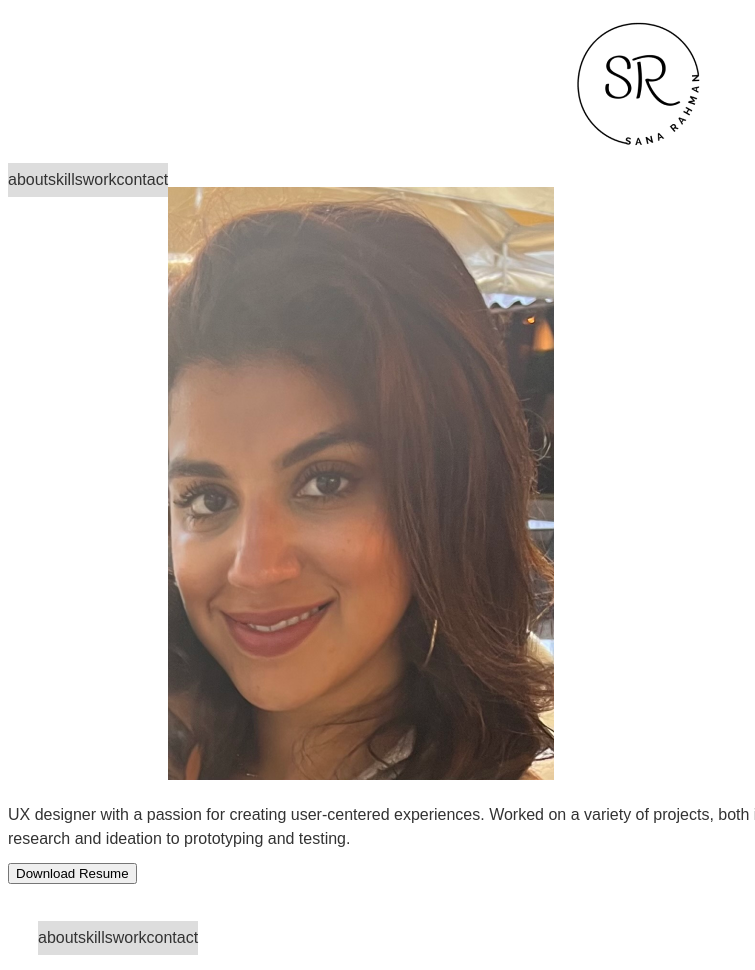
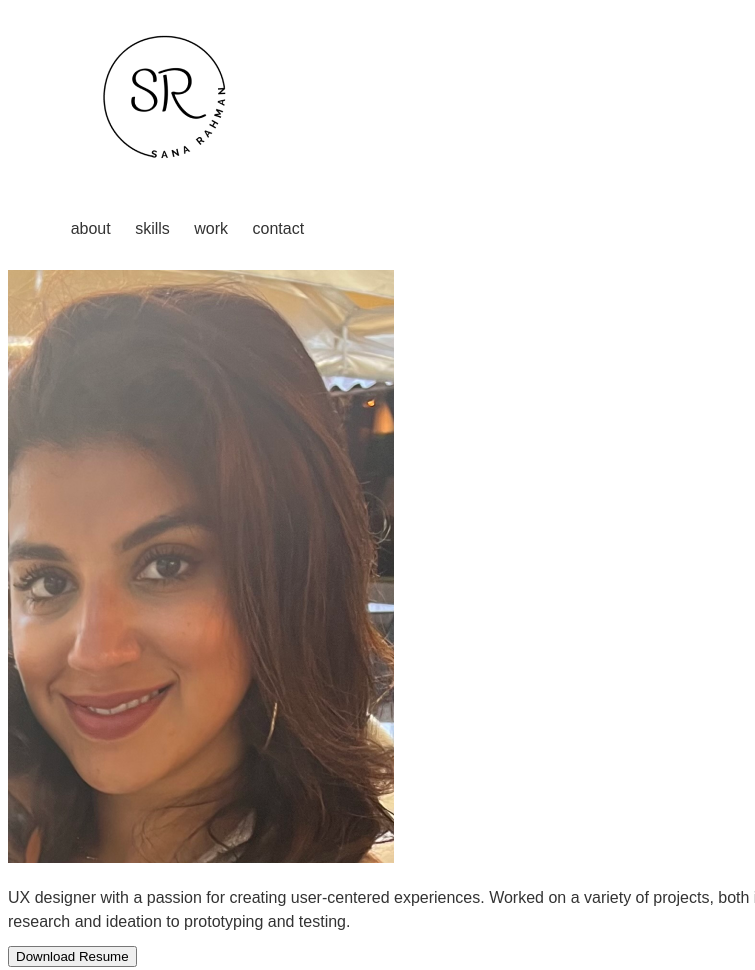
Before and after one commit to sana2110/UX_UI_HW_17, a plain HTML site: page index.html in a window 1280 px wide. Shown: the top 970 px of the page, without its empty margins (0-755 px from the left). Drawn offline with Linux system fonts and the light colour scheme; files whose address does not match are found by name.

Commit message:
made changes to html and css

```diff
--- a/css/style.css
+++ b/css/style.css
@@ -1,14 +1,25 @@
-.navbar ul {
-    display: inline;
-    vertical-align: top;
-  }
-  li{
-    display:inline;
-    float: left;
-    display: block;
-    padding: 8px;
-    background-color: #dddddd;
-  }
+.inline-block {
+  display: inline-block;
+  vertical-align: top;
+}
+.logo {
+  width: 23%;
+  padding: 1%;
+}
+
+nav {
+  width: 73%;
+  padding: 1%;
+}
+ul {
+  width: 50%;
+  margin-left: auto;
+  margin-right: auto;
+}
+
+.logo {
+  text-align: center;
+}
 
   body {
     font-family: sans-serif;
@@ -51,17 +62,16 @@
     text-align: center;
   }
   footer {
-    background-color: white ;
-    padding: 20px;
+    background-color:white;
+    padding: 25px;
   }
 
   ul {
     display: inline-block;
     vertical-align: top;
-    padding: 0 10px;
   }
 
   li {
+    padding: 0 10px;
     text-align: center;
-    padding: 5px 0;
   }
--- a/index.html
+++ b/index.html
@@ -9,23 +9,24 @@
 <body>
     <header class="navigation">
         <div class="inline-block logo">
-            <img src="C:\Users\sana_\Desktop\Code\UX_UI_HW_17\images_\logo.png" alt="My Logo">
+          <img src="images\logo.png" alt="My Logo">
         </div>
-        <nav class="navbar ul">
+        <nav class="inline-block">
           <ul>
             <li class="inline-block">about</li>
             <li class="inline-block">skills</li>
             <li class="inline-block">work</li>
             <li class="inline-block">contact</li>
-
           </ul>
         </nav>
       </header>
     <section class="heroimg">
-        <img src="C:\Users\sana_\Desktop\Code\UX_UI_HW_17\images_\hero image.png" alt="My Picture">
+        <div class="content"></div>
+        <img src="images\hero image.png">
+
+
         <p>
         UX designer with a passion for creating user-centered experiences. Worked on a variety of projects, both individual and collaborative.  Skilled in all aspects of UX design, from research and ideation to prototyping and testing.
-
         </p>
         <button>Download Resume</button>
     </section>
```
Lines whose indentation alone changed are shown as unchanged.
